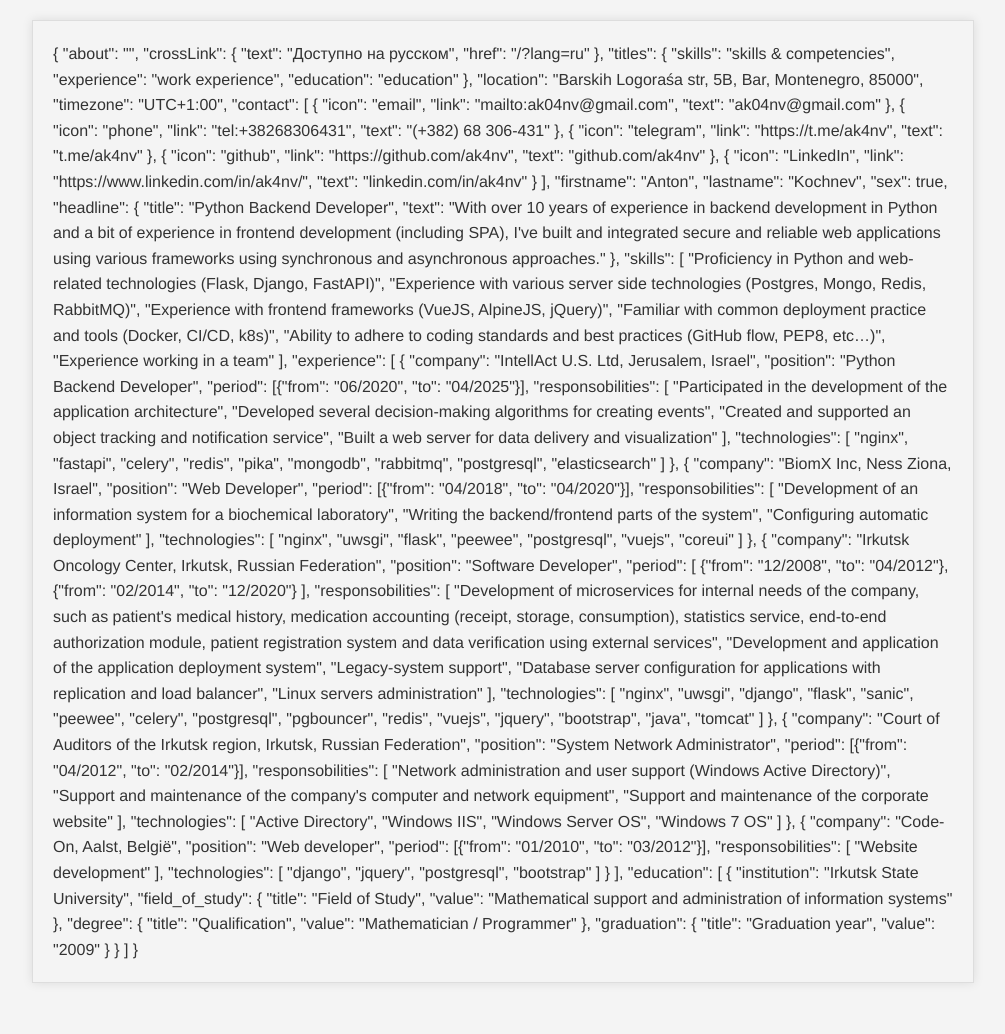
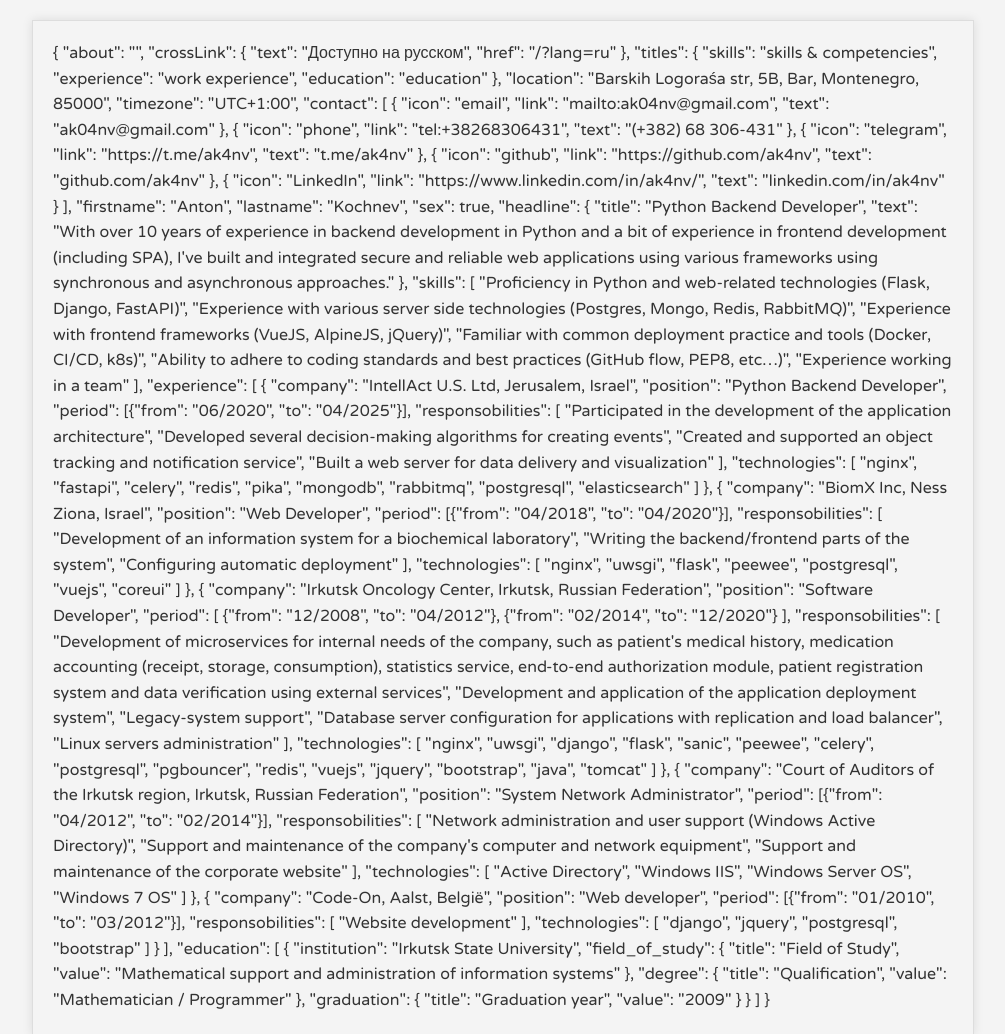
Before and after one commit to ak4nv/ak4nv.github.io, a plain HTML site: page index.html in a window 1280 px wide. Shown: the top 1034 px of the page, without its empty margins (137-1142 px from the left). Before the commit the page ends 1003 px from the top, so only its background shows below. Drawn offline with nearby package versions, Linux system fonts and the light colour scheme.

Commit message:
Updated font

```diff
--- a/style.css
+++ b/style.css
@@ -1,7 +1,13 @@
+/* Basic Resume/CV Styling */
 
-/* Basic Resume/CV Styling */
+@import url('https://fonts.googleapis.com/css2?family=Varela+Round&display=swap');
+
 body {
-  font-family: 'Helvetica Neue', Helvetica, Arial, sans-serif;
+
+  font-family: "Varela Round", sans-serif;
+  font-weight: 400;
+  font-style: normal;
+
   line-height: 1.6;
   margin: 20px;
   background-color: #f4f4f4;
```
